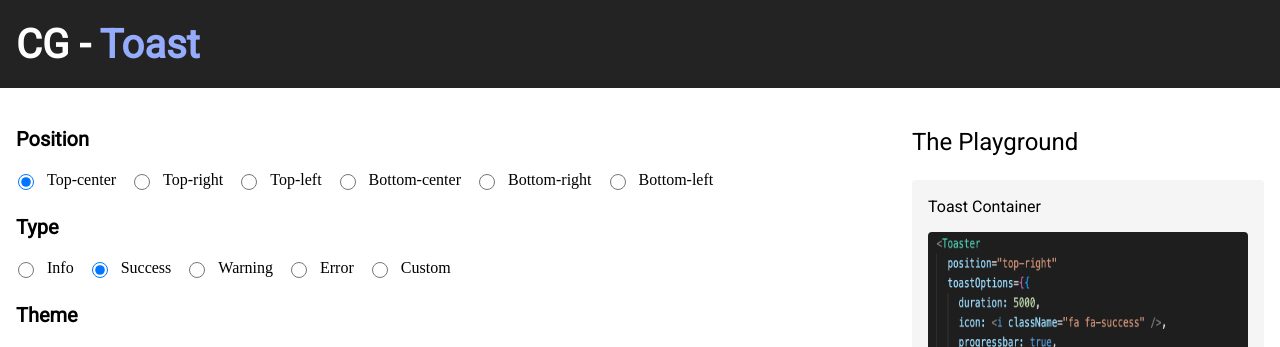
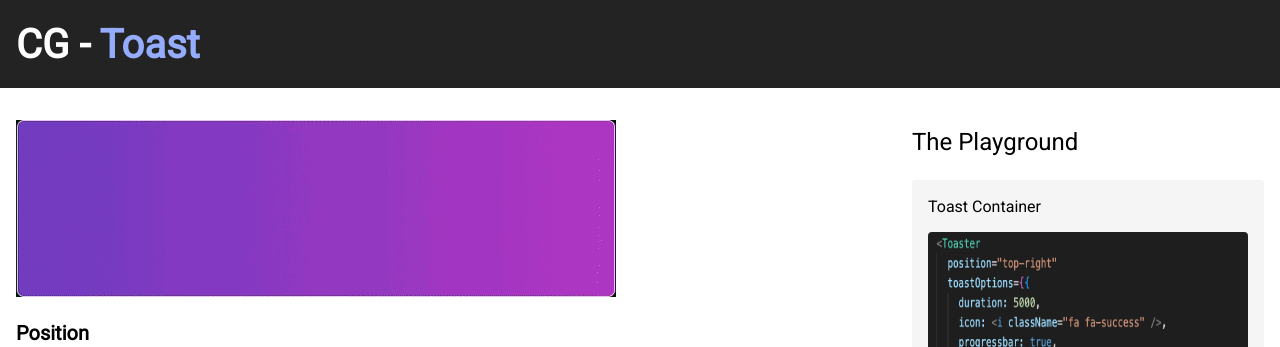
Before and after one commit to rohitsoni83/react-toast, a React (Create React App) app: page / in a window 1280 px wide. Shown: the top 347 px of the page. Built offline with nearby package versions, Linux system fonts and the light colour scheme.

Commit message:
some changes

```diff
--- a/src/toastDemo.js
+++ b/src/toastDemo.js
@@ -3,6 +3,7 @@ import toast from "cg-toast";
 import { data } from "./toastDemoData";
 import toastImg from "./img/toast.png";
 import toastEmitter from "./img/toast-emitter.png";
+import toastGif from "./img/toast.gif";
 import "./toastDemo.scss";
 
 function MyLabel(props) {
@@ -78,9 +79,8 @@ const DemoToast = () => {
       case "custom":
         return toast((t) => "I'm a custom toast", {
           position: state.position,
-          icon: <i className="fa fa-github" />,
+          icon: <i className="fa fa-face-smile" style={{ color: "#c29259" }} />,
           duration: +state.duration,
-          style: { backgroundColor: "#262626", color: "#fff" },
         });
       default:
         return;
@@ -95,7 +95,9 @@ const DemoToast = () => {
         </p>
       </div>
       <div style={{ display: "flex", flexDirection: "row" }}>
-        <form style={{ padding: "16px" }} className="form-container">
+        <div style={{ width: "70%", height: "auto", padding: "16px" }}>
+          <img src={toastGif} style={{ paddingTop: "16px" }} loop />
+          <form className="form-container">
             {Object.entries(data).map(([name, options], dataInd) => (
               <div className="position-container" key={dataInd}>
                 <p className="bold-text">{name}</p>
@@ -173,6 +175,7 @@ const DemoToast = () => {
                 </button>
               </div>
             </div>
+            <br />
             <div className="link-container">
               <a href="https://github.com/rohitsoni83/my-toast-app" target="_">
                 <i className="fa fa-github" style={{ marginRight: "16px" }} />
@@ -180,6 +183,7 @@ const DemoToast = () => {
               </a>
             </div>
           </form>
+        </div>
 
         <div className="right-container">
           <p className="text-head">The Playground</p>
--- a/src/toastDemo.scss
+++ b/src/toastDemo.scss
@@ -14,6 +14,9 @@
     align-items: center;
     padding: 0 16px;
     margin-top: -8px;
+    position: sticky;
+    z-index: 200;
+    top: 0;
     p {
       color: #fff;
       font-size: 40px;
@@ -25,8 +28,6 @@
   }
 
   .form-container {
-    width: 70%;
-    height: 88vh;
     display: flex;
     flex-direction: column;
     justify-content: space-around;
```
Also changed, not shown: src/img/toast.gif (added). Lines whose indentation alone changed are shown as unchanged.
